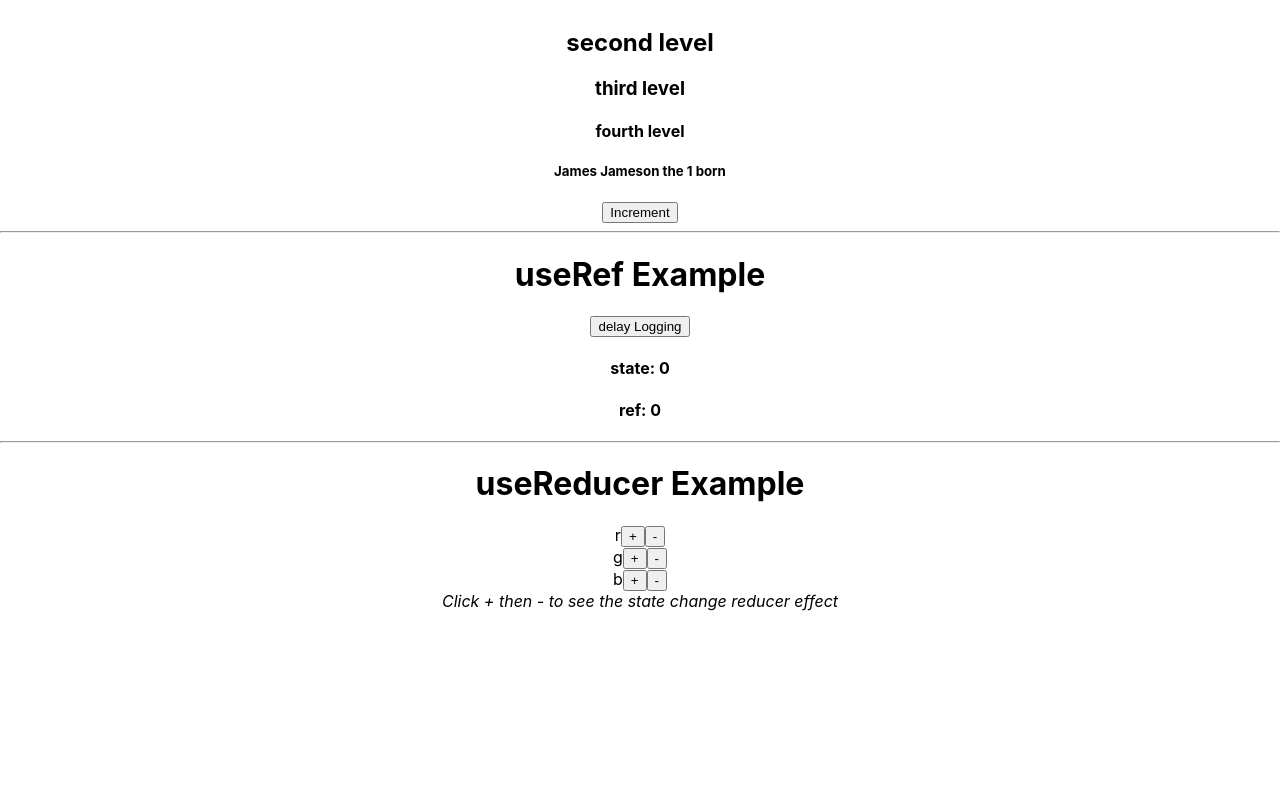
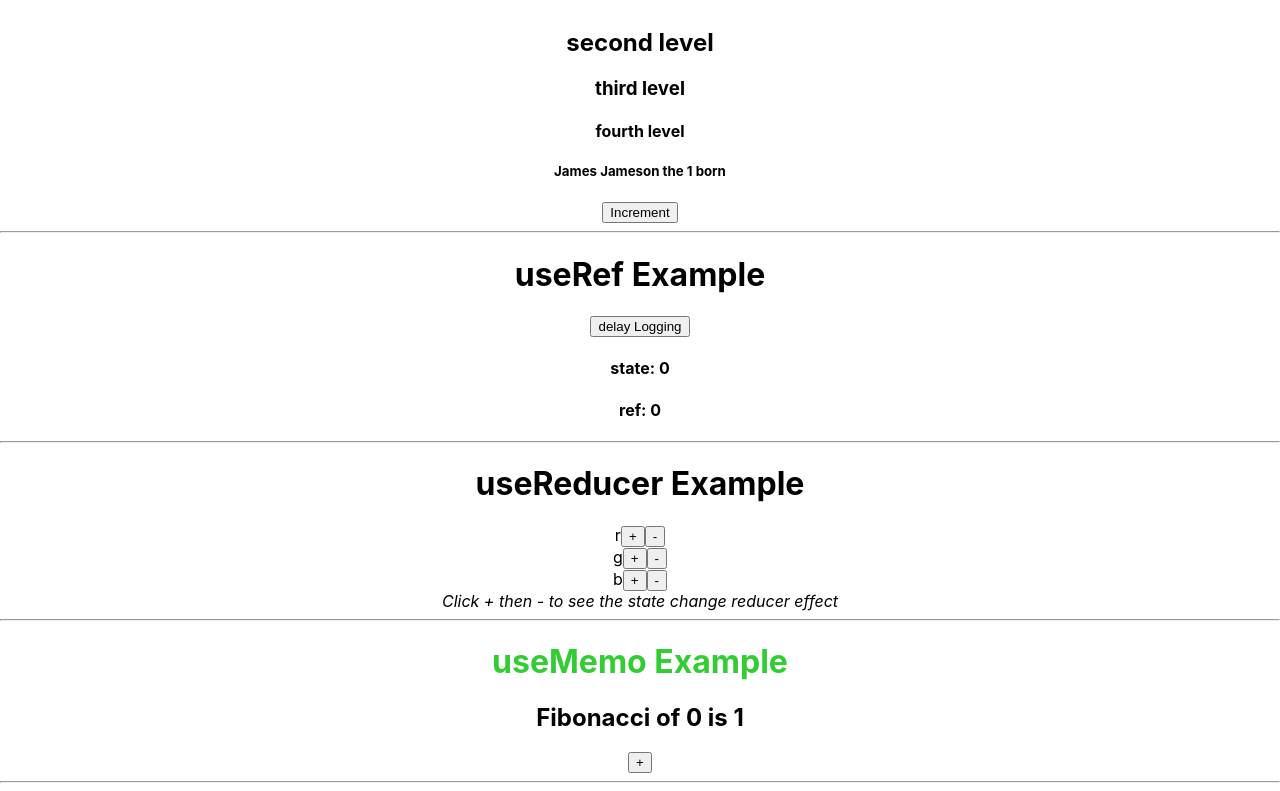
Before and after one commit to suresharam/react-hooks, a React (Create React App) app: page / in a window 1280 px wide. Shown: the part 250-1041 px from the top of the page. Before the commit the page ends 861 px from the top, so only its background shows below. Built offline with nearby package versions, Linux system fonts and the light colour scheme.

Commit message:
useMemo hook

```diff
--- a/src/App.js
+++ b/src/App.js
@@ -5,6 +5,7 @@ import Ref from "./components/Ref";
 import Reducer from "./components/Reducer";
 
 import "./App.css";
+import Memo from "./components/Memo";
 
 function App() {
   return (
@@ -22,6 +23,10 @@ function App() {
       <hr />
 
       <Reducer />
+      <hr />
+
+      <Memo />
+      <hr />
     </div>
   );
 }
--- /dev/null
+++ b/src/components/Memo.js
@@ -0,0 +1,31 @@
+import { useState, useMemo } from "react";
+
+const fibonacci = (n) => {
+  if (n <= 1) {
+    return 1;
+  }
+  return fibonacci(n - 1) + fibonacci(n - 2);
+};
+
+const MemoComponent = () => {
+  const [number, setNumber] = useState(0);
+  const [isGreen, setIsGreen] = useState(true);
+  const fib = useMemo(() => fibonacci(number), [number]);
+
+  return (
+    <div>
+      <h1
+        onClick={() => setIsGreen(!isGreen)}
+        style={{ color: isGreen ? "limegreen" : "crimson" }}
+      >
+        useMemo Example
+      </h1>
+      <h2>
+        Fibonacci of {number} is {fib}
+      </h2>
+      <button onClick={() => setNumber(number + 1)}>+</button>
+    </div>
+  );
+};
+
+export default MemoComponent;
```
